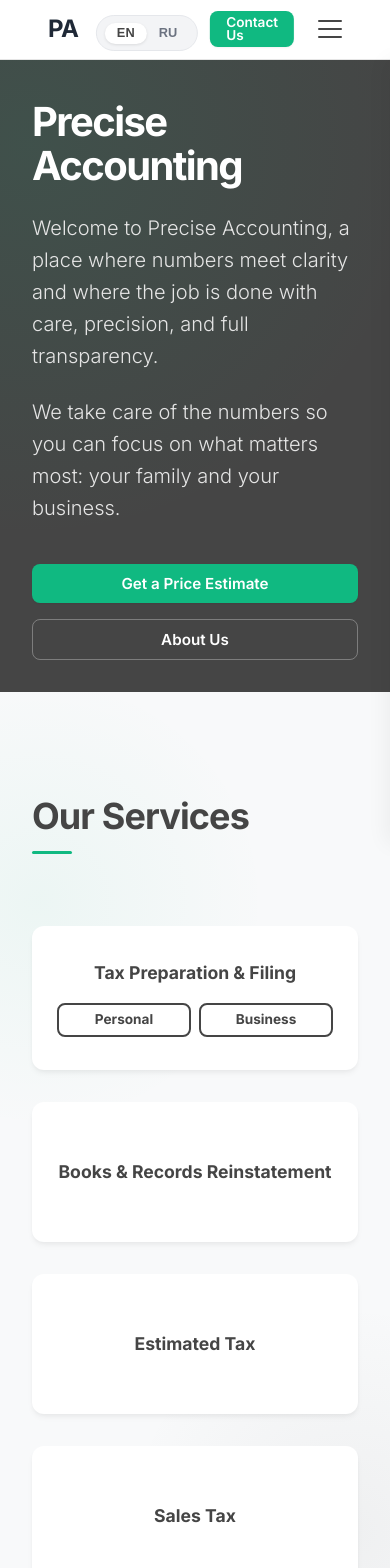
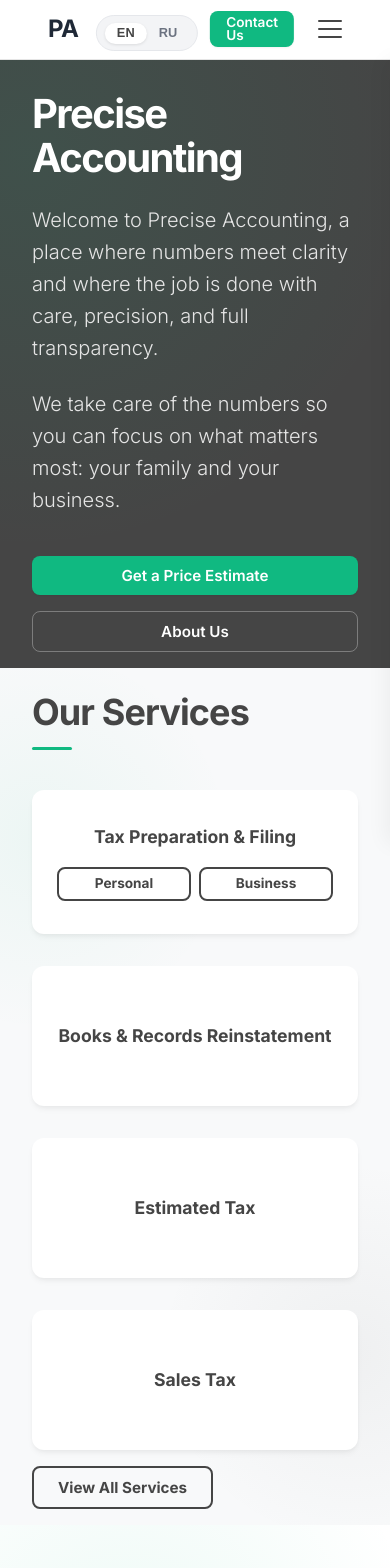
Before and after one commit to QASchoolUSA/Precise-Accounting, a Next.js app: page /en/ in a window 390 px wide. Shown: the top 1568 px of the page. Built offline with nearby package versions, Linux system fonts and the light colour scheme.

Commit message:
update the homepage on mobile

```diff
--- a/app/globals.css
+++ b/app/globals.css
@@ -964,7 +964,7 @@ main {
     }
 
     .hero {
-        padding: 2.5rem 0 2rem;
+        padding: 2rem 0 1rem;
     }
 
     .hero-title {
@@ -1115,12 +1115,18 @@ main {
     }
 
     .services-preview {
-        padding: 3rem 0;
+        padding: 1rem 0;
     }
 
     .services-grid-home {
-        margin-top: 1.5rem;
-        gap: 1rem;
+        margin-top: 0.75rem;
+        gap: 0.75rem;
+    }
+
+    .service-card-home {
+        padding: 1.25rem 1rem;
+        min-height: auto;
+        /* Allow card to shrink to content */
     }
 }
 
@@ -1254,7 +1260,7 @@ main {
 /* Home Page Services Preview - Enhanced Design */
 .services-preview {
     background-color: var(--color-bg-alt);
-    padding: 6rem 0;
+    padding: 1rem 0;
     position: relative;
     overflow: hidden;
 }
@@ -1276,7 +1282,7 @@ main {
     display: grid;
     grid-template-columns: repeat(auto-fill, minmax(240px, 1fr));
     gap: 2rem;
-    margin-top: 3rem;
+    margin-top: 1rem;
     position: relative;
     z-index: 1;
 }
```
